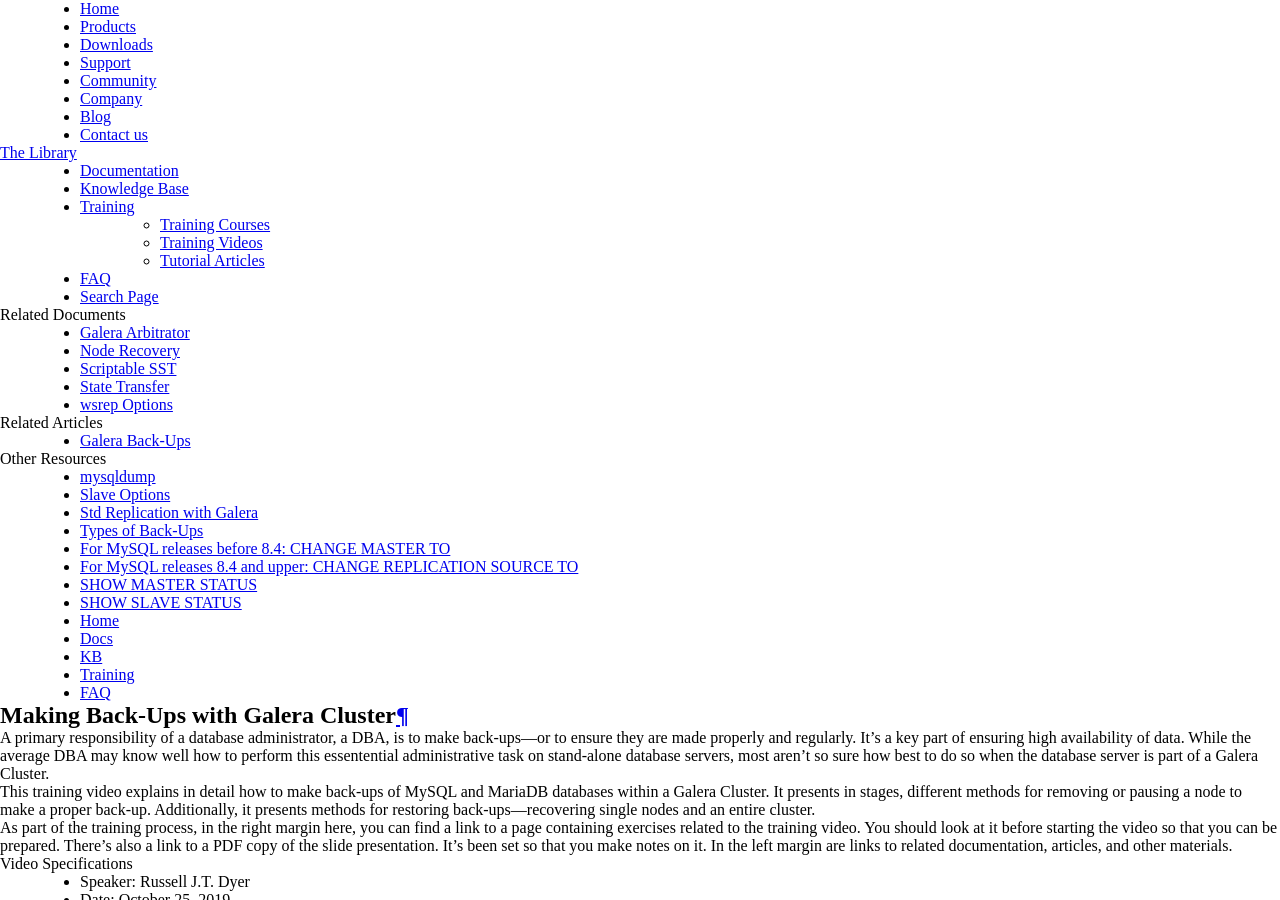
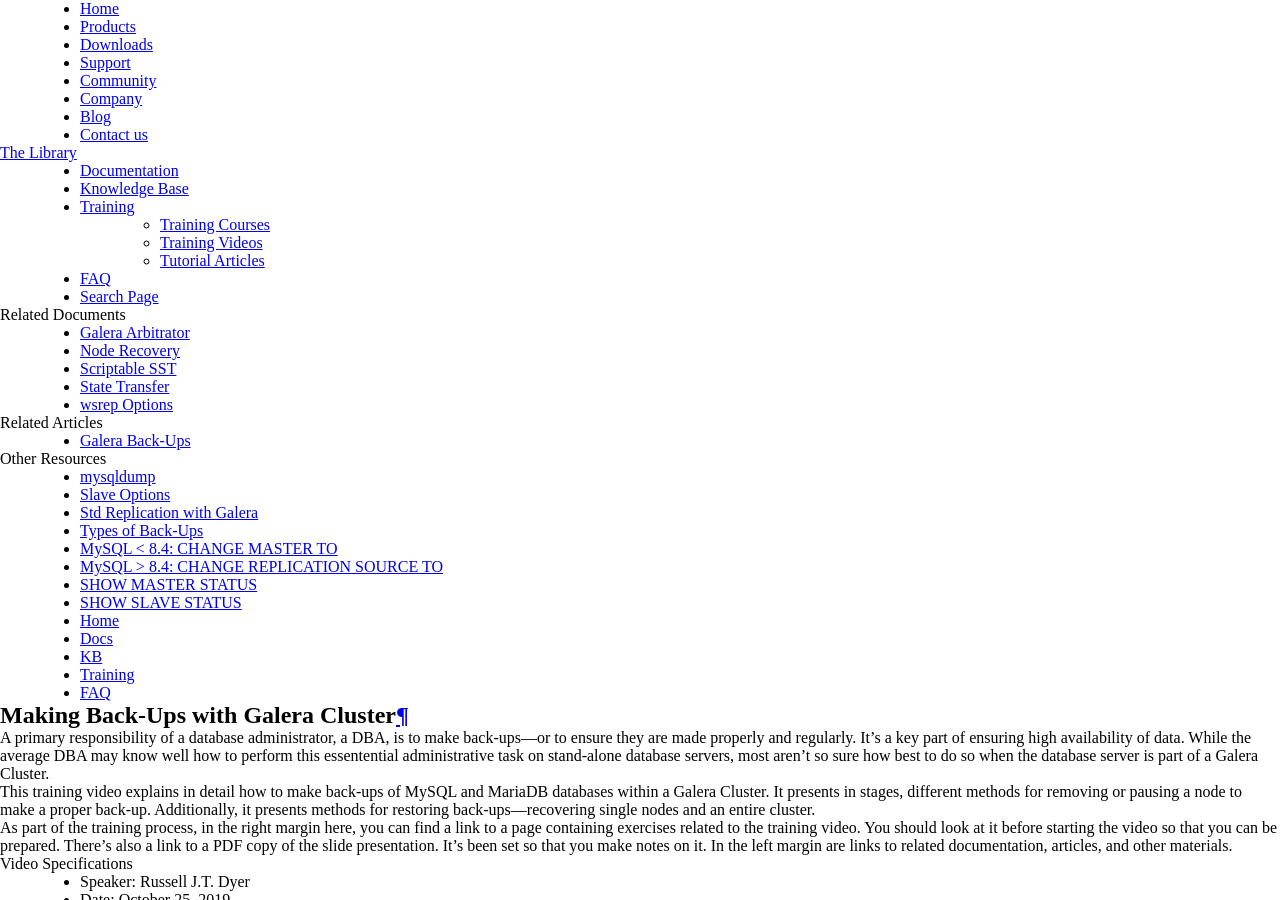
Before and after one commit to codership/documentation, a Sphinx documentation site: the page built from galeracluster/source/training/videos/galera-backup.rst, in a window 1280 px wide and 900 px high. Built offline with Sphinx 7.4.7, drawn with Linux system fonts in a browser that asks for light colours; comment, search, counter and statistics services are not loaded; some of the changed text lies outside the part shown.

Commit message:
Layout issues fixed

```diff
--- a/galeracluster/source/training/videos/galera-backup.rst
+++ b/galeracluster/source/training/videos/galera-backup.rst
@@ -50,8 +50,8 @@
       - `Slave Options <https://dev.mysql.com/doc/refman/en/replication-options-slave.html>`_
       - `Std Replication with Galera <https://mariadb.com/kb/en/library/using-mariadb-replication-with-mariadb-galera-cluster-using-mariadb-replica/>`_
       - `Types of Back-Ups <https://dev.mysql.com/doc/mysql-backup-excerpt/en/backup-types.html>`_
-      - `For MySQL releases before 8.4: CHANGE MASTER TO <https://dev.mysql.com/doc/refman/5.5/en/change-master-to.html>`_
-      - `For MySQL releases 8.4 and upper: CHANGE REPLICATION SOURCE TO <https://dev.mysql.com/doc/refman/8.4/en/change-replication-source-to.html>`_
+      - `MySQL < 8.4: CHANGE MASTER TO <https://dev.mysql.com/doc/refman/5.5/en/change-master-to.html>`_
+      - `MySQL > 8.4: CHANGE REPLICATION SOURCE TO <https://dev.mysql.com/doc/refman/8.4/en/change-replication-source-to.html>`_
       - `SHOW MASTER STATUS <https://dev.mysql.com/doc/refman/en/show-master-status.html>`_
       - `SHOW SLAVE STATUS <https://dev.mysql.com/doc/refman/en/show-slave-status.html>`_
 
@@ -151,8 +151,8 @@ Making Back-Ups with Galera Cluster
    - `Slave Options <https://dev.mysql.com/doc/refman/en/replication-options-slave.html>`_
    - `Std Replication with Galera <https://mariadb.com/kb/en/library/using-mariadb-replication-with-mariadb-galera-cluster-using-mariadb-replica/>`_
    - `Types of Back-Ups <https://dev.mysql.com/doc/mysql-backup-excerpt/en/backup-types.html>`_
-   - `For MySQL releases before 8.4: CHANGE MASTER TO <https://dev.mysql.com/doc/refman/5.5/en/change-master-to.html>`_
-   - `For MySQL releases 8.4 and upper: CHANGE REPLICATION SOURCE TO <https://dev.mysql.com/doc/refman/8.4/en/change-replication-source-to.html>`_
+   - `MySQL < 8.4: CHANGE MASTER TO <https://dev.mysql.com/doc/refman/5.5/en/change-master-to.html>`_
+   - `MySQL > 8.4: CHANGE REPLICATION SOURCE TO <https://dev.mysql.com/doc/refman/8.4/en/change-replication-source-to.html>`_
    - `SHOW MASTER STATUS <https://dev.mysql.com/doc/refman/en/show-master-status.html>`_
    - `SHOW SLAVE STATUS <https://dev.mysql.com/doc/refman/en/show-slave-status.html>`_
 
--- a/galeracluster/source/training/videos/galera-standard-replication.rst
+++ b/galeracluster/source/training/videos/galera-standard-replication.rst
@@ -35,8 +35,8 @@
       Related Documents
 
       - `Binary Log <https://dev.mysql.com/doc/refman/en/binary-log.html>`_
-      - `For MySQL releases before 8.4: CHANGE MASTER TO <https://dev.mysql.com/doc/refman/5.5/en/change-master-to.html>`_
-      - `For MySQL releases 8.4 and upper: CHANGE REPLICATION SOURCE TO <https://dev.mysql.com/doc/refman/8.4/en/change-replication-source-to.html>`_
+      - `MySQL < 8.4: CHANGE MASTER TO <https://dev.mysql.com/doc/refman/5.5/en/change-master-to.html>`_
+      - `MySQL > 8.4: CHANGE REPLICATION SOURCE TO <https://dev.mysql.com/doc/refman/8.4/en/change-replication-source-to.html>`_
       - :doc:`Firewall Settings <../../documentation/firewall-settings>`
       - :doc:`firewalld <../../documentation/firewalld>`
       - :doc:`Load Balancer <../../documentation/glb>`
```
